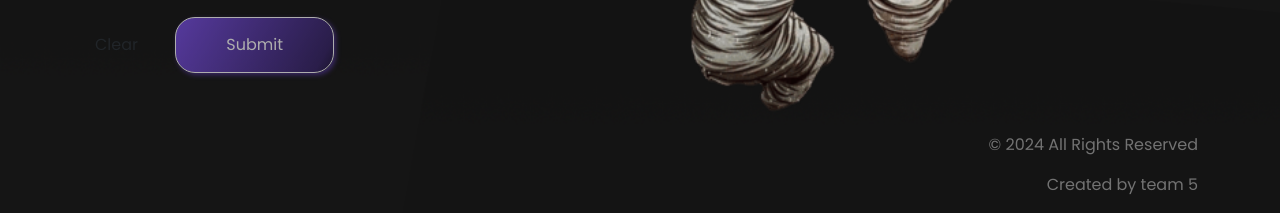
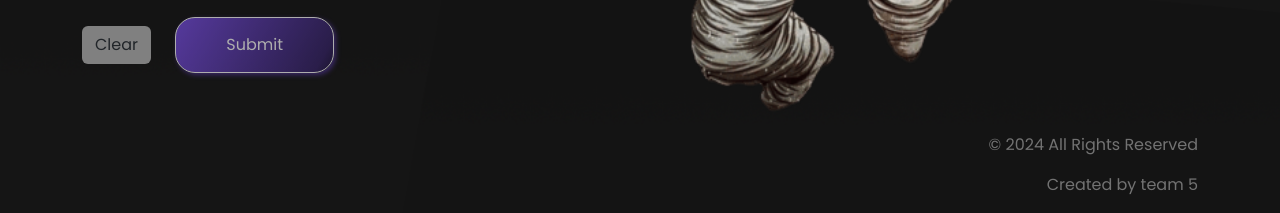
Before and after one commit to Quintsi/Eternal-Odessey, a plain HTML site: page signup.html in a window 1280 px wide. Shown: the part 648-861 px from the top of the page. Drawn offline with nearby package versions, Linux system fonts and the light colour scheme; files whose address does not match are found by name.

Commit message:
fixed typo

```diff
--- a/signup.html
+++ b/signup.html
@@ -217,7 +217,7 @@
                         </fieldset>
 
                         <p id="formbuttons">
-                            <input type="button" class="btn"  name="clear"  value="Clear" onclick="clearForm()" >
+                            <input type="button" class="btn"  name="clear"  value="Clear" onclick="clearForm()" style="background-color: grey;">
                             <input type="submit" class="btn" id="test" name="submit"  value="Submit" onclick="validateForm(event)" disabled>
                             <span class="text-danger" id="warningBox" >&nbsp;</span>
                         </p>
```
